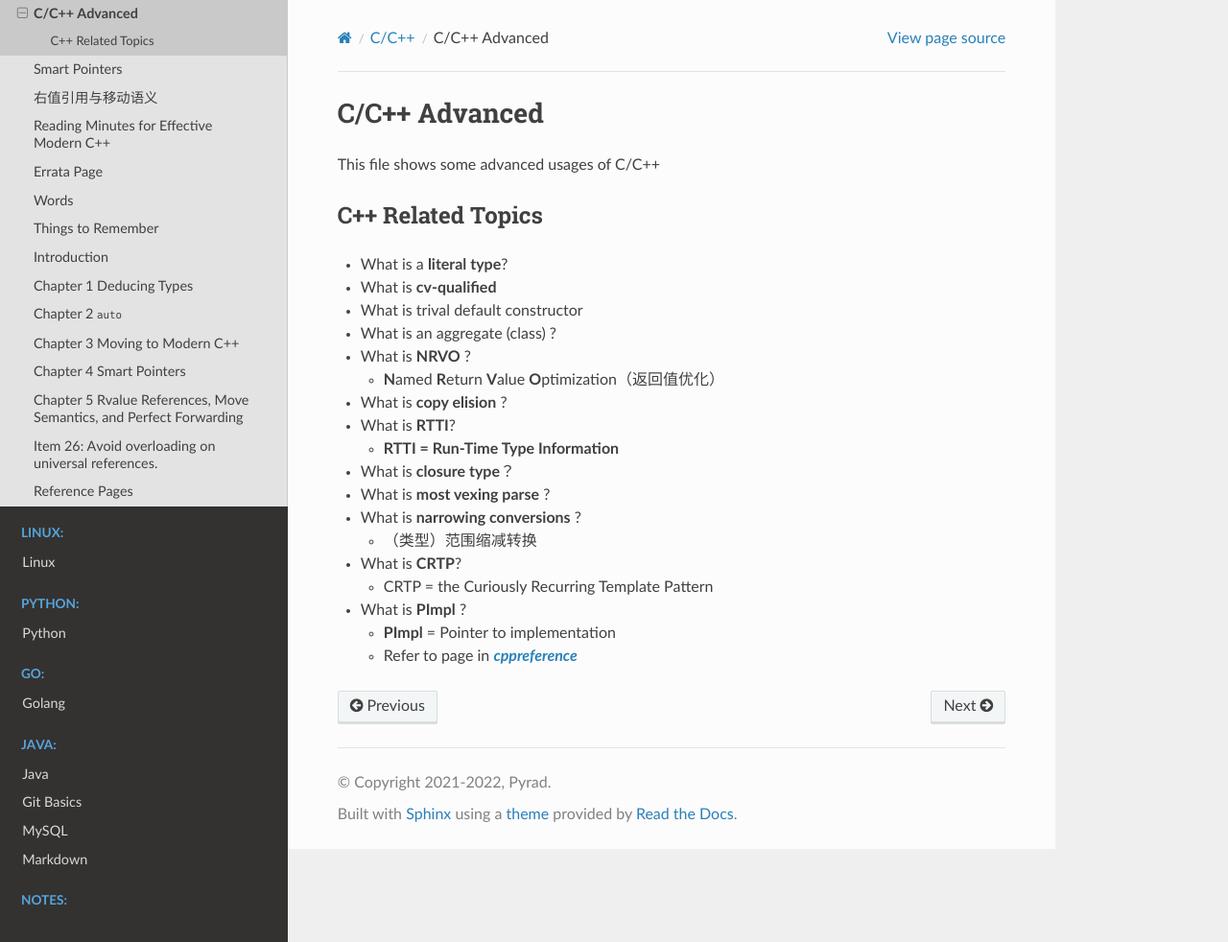
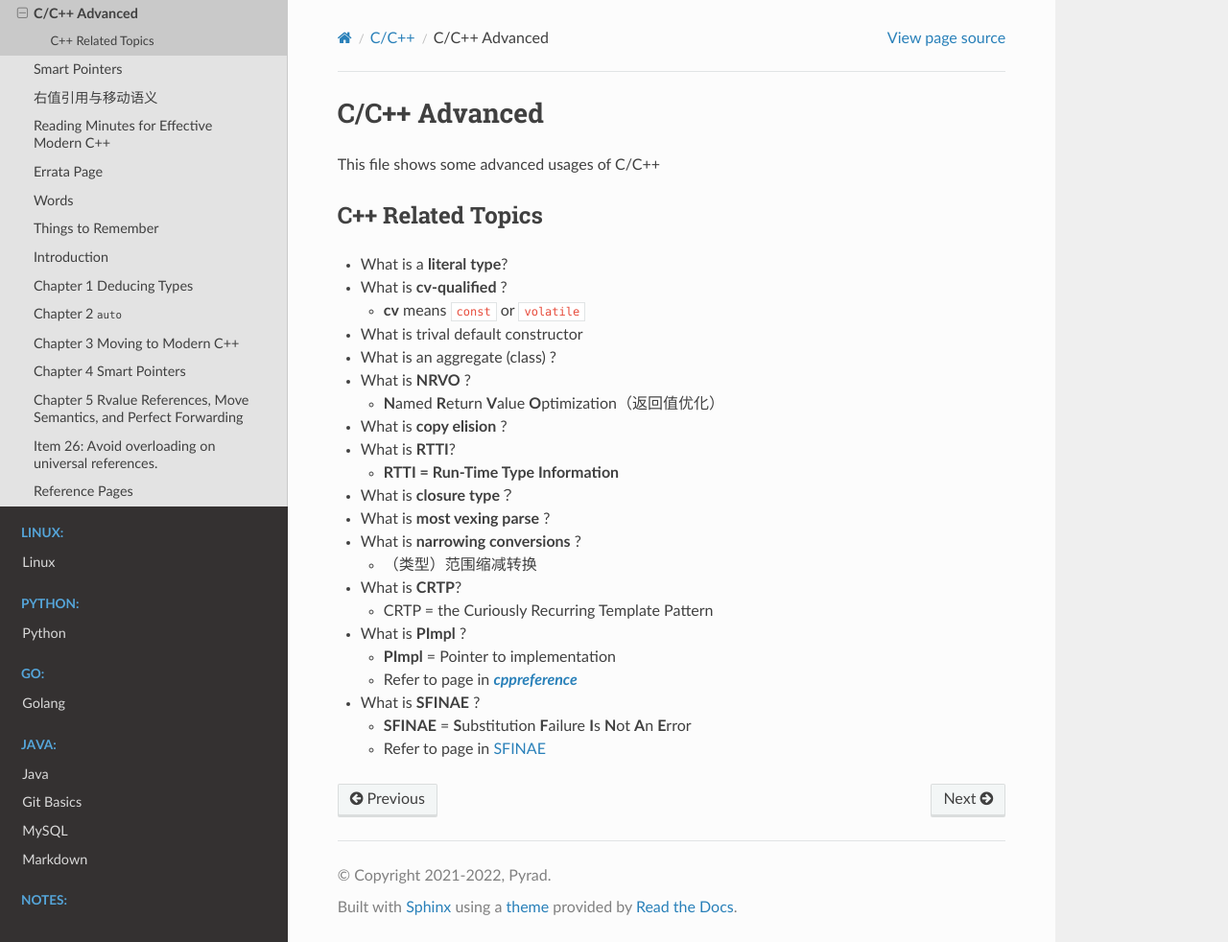
Before and after one commit to Pyrad/pyradnotes, a Sphinx documentation site: the page built from source/CPP/CppAdvanced.md, in a window 1280 px wide and 982 px high. Shown: the whole window at 96% size. Built offline with Sphinx 7.4.7 and the Read the Docs theme 2.0.0, drawn with Linux system fonts in a browser that asks for light colours.

Commit message:
What is SFINAE

```diff
--- a/source/CPP/CppAdvanced.md
+++ b/source/CPP/CppAdvanced.md
@@ -7,7 +7,9 @@ This file shows some advanced usages of C/C++
 ## C++ Related Topics
 
 - What is a **literal type**?
-- What is **cv-qualified**
+- What is **cv-qualified** ?
+  - **cv** means `const` or `volatile`
+
 - What is trival default constructor
 - What is an aggregate (class) ?
 - What is **NRVO** ?
@@ -24,3 +26,6 @@ This file shows some advanced usages of C/C++
 - What is **PImpl** ?
   - **PImpl** = Pointer to implementation
   - Refer to page in [***cppreference***](https://en.cppreference.com/w/cpp/language/pimpl)
+- What is **SFINAE** ?
+  - **SFINAE** = **S**ubstitution **F**ailure **I**s **N**ot **A**n **E**rror
+  - Refer to page in [SFINAE](https://en.cppreference.com/w/cpp/language/sfinae)
```
